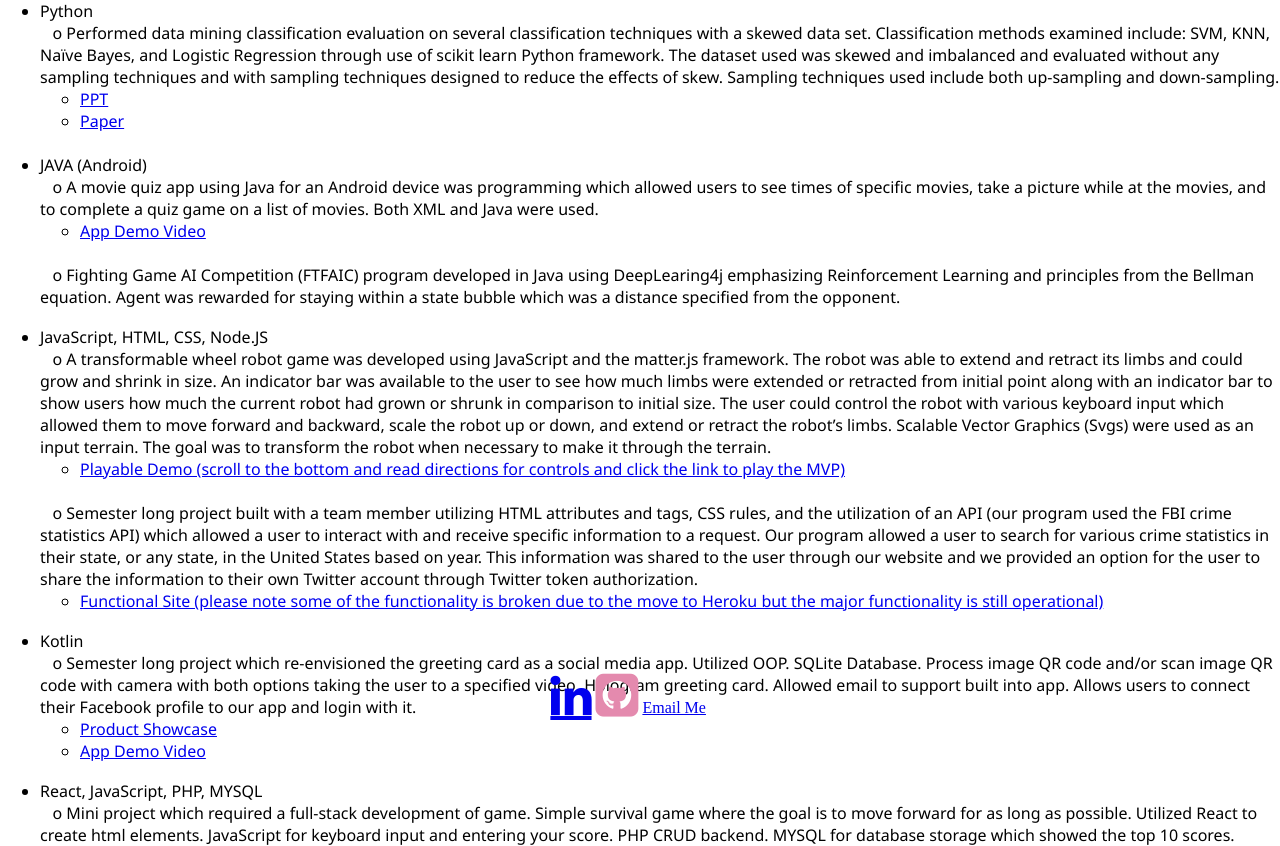
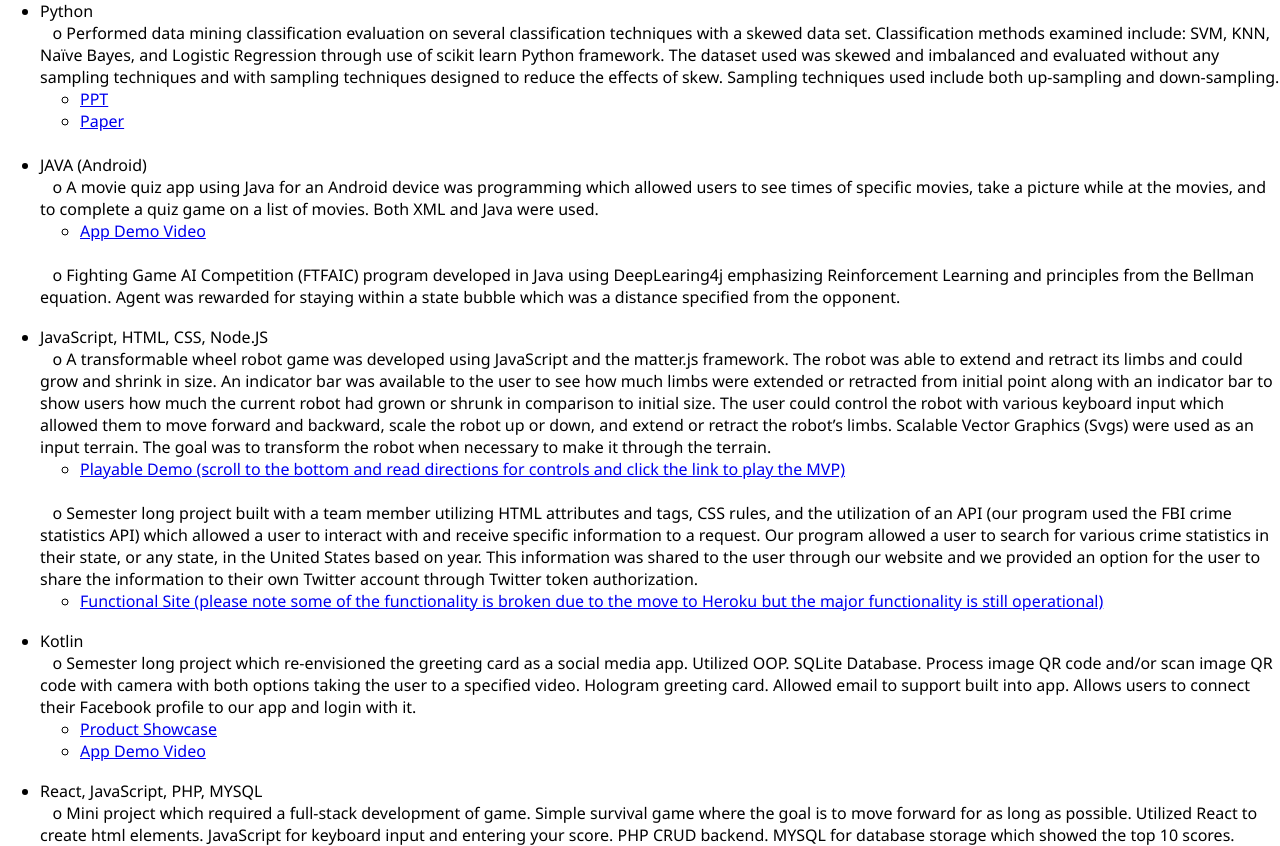
Before and after one commit to normandyr/web, a plain HTML site: page projects.html in a window 1280 px wide. Shown: the part 80-926 px from the top of the page. Drawn offline with Linux system fonts and the light colour scheme.

Commit message:
updated changes

```diff
--- a/projects.html
+++ b/projects.html
@@ -172,15 +172,6 @@
         </section>
     </main>
 
-    <div class="bottom">
-
-        <a href="https://www.linkedin.com/in/normandy-r-25506b5a/" class="fa fa-linkedin" style="font-size: 48px;"></a>
-        <a href="https://github.com/normandyr" class="fa fa-github-square" style="font-size:50px;color:#E48AAE;"></a>
-        <a href = "mailto:bryson11@live.missouristate.edu?subject = Feedback&body = Message">
-           Email Me
-            </a>
-
-    </div>
 
 
 </body>
```
